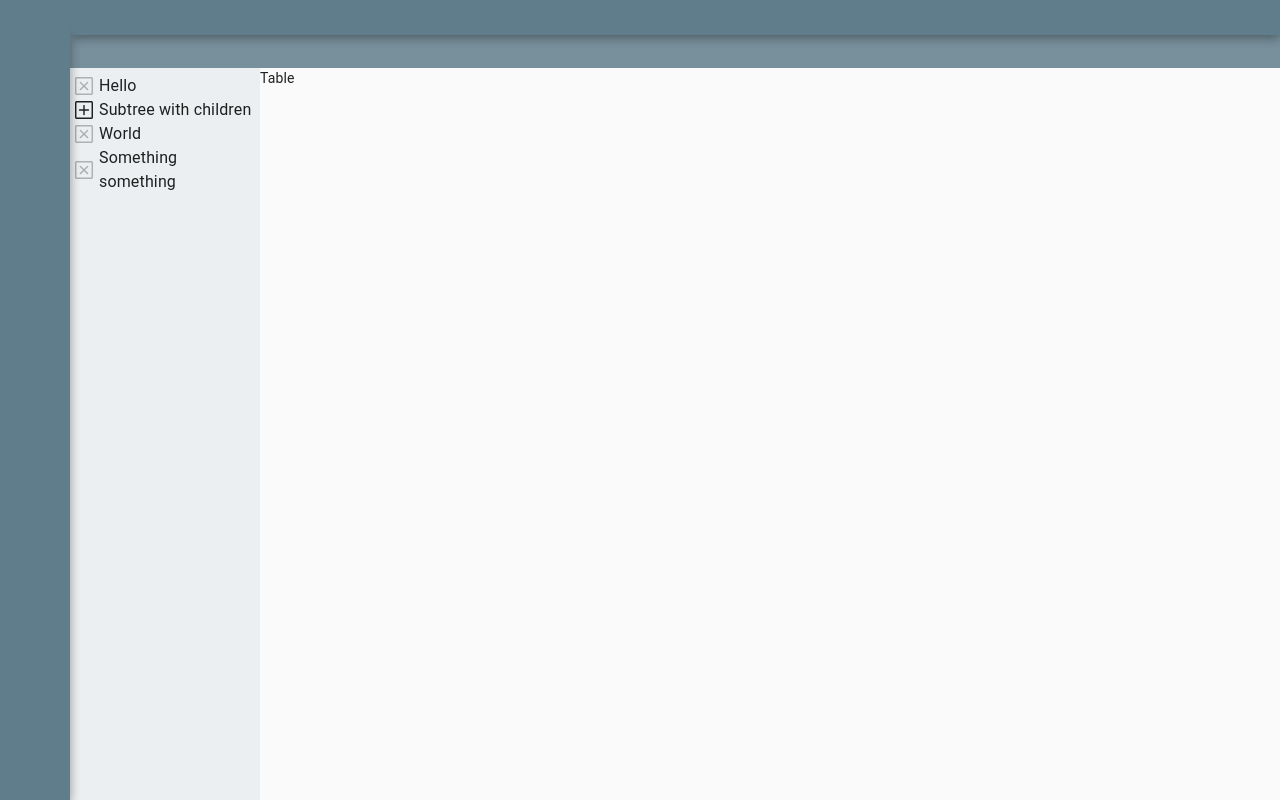
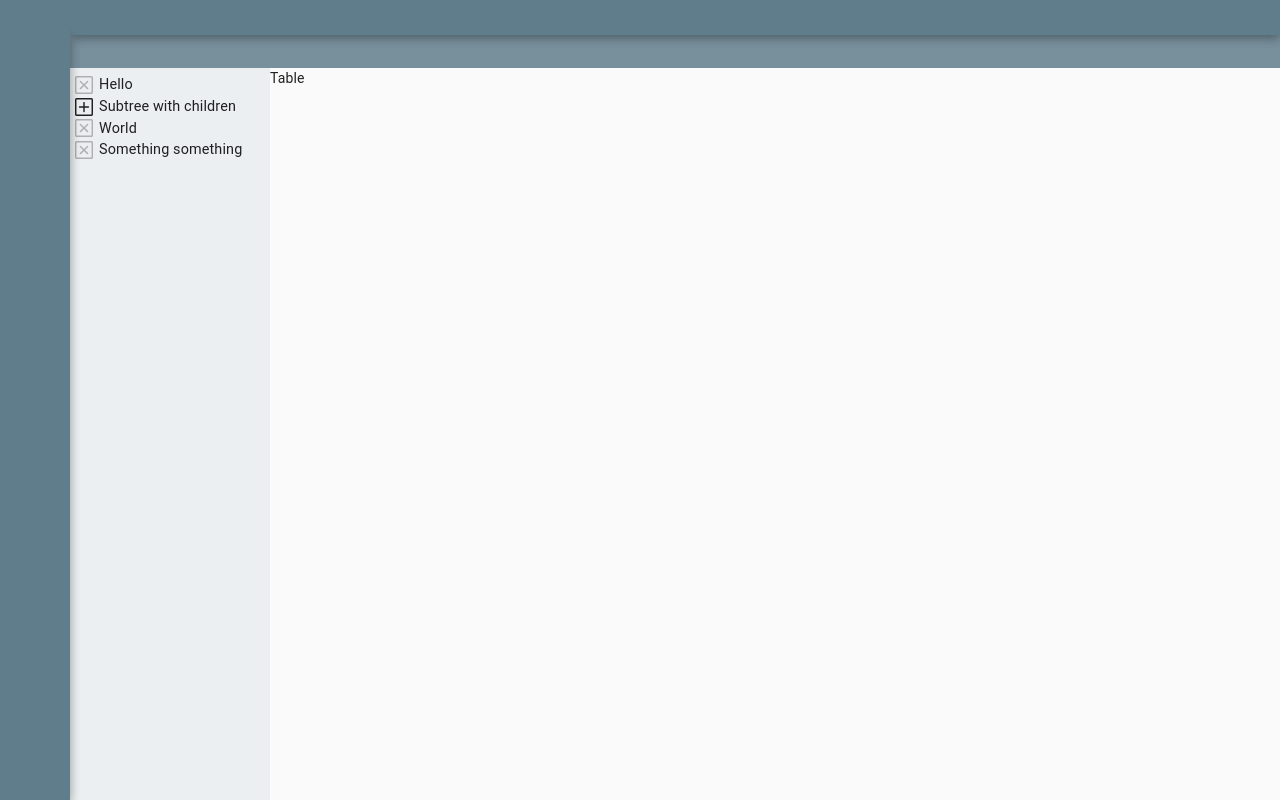
Before and after one commit to moayyaed/ih-v5-frontend, a React (Create React App) app: page /structure in a window 1280 px wide. Built offline with nearby package versions, Linux system fonts and the light colour scheme.

Commit message:
Explorer and AppToolBar

```diff
--- a/src/components/Explorer/index.js
+++ b/src/components/Explorer/index.js
@@ -12,7 +12,7 @@ import { useSpring, animated } from 'react-spring';
 
 const styles = {
   box: {
-    width: 190,
+    width: 200,
     height: '100%',
     backgroundColor: '#ECEFF1',
     padding: 6,
@@ -23,8 +23,11 @@ const useStyles = makeStyles({
   root: {
     height: '100%',
     flexGrow: 1,
-    maxWidth: 190,
+    maxWidth: 200 - 12,
   },
+  itemLabel: {
+    fontSize: '0.9rem',
+  }
 });
 
 const StyledTreeItem = withStyles(theme => ({
@@ -91,18 +94,18 @@ function Explorer() {
         defaultExpandIcon={<PlusSquare />}
         defaultEndIcon={<CloseSquare />}
       >
-        <StyledTreeItem nodeId="2" label="Hello" />
-        <StyledTreeItem nodeId="3" label="Subtree with children">
-          <StyledTreeItem nodeId="6" label="Hello" />
-          <StyledTreeItem nodeId="7" label="Sub-subtree with children">
-            <StyledTreeItem nodeId="9" label="Child 1" />
-            <StyledTreeItem nodeId="10" label="Child 2" />
-            <StyledTreeItem nodeId="11" label="Child 3" />
+        <StyledTreeItem classes={{ label: classes.itemLabel }} nodeId="2" label="Hello" />
+        <StyledTreeItem classes={{ label: classes.itemLabel }} nodeId="3" label="Subtree with children">
+          <StyledTreeItem classes={{ label: classes.itemLabel }} nodeId="6" label="Hello" />
+          <StyledTreeItem classes={{ label: classes.itemLabel }} nodeId="7" label="Sub-subtree with children">
+            <StyledTreeItem classes={{ label: classes.itemLabel }} nodeId="9" label="Child 1" />
+            <StyledTreeItem classes={{ label: classes.itemLabel }} nodeId="10" label="Child 2" />
+            <StyledTreeItem classes={{ label: classes.itemLabel }} nodeId="11" label="Child 3" />
           </StyledTreeItem>
-          <StyledTreeItem nodeId="8" label="Hello" />
+          <StyledTreeItem classes={{ label: classes.itemLabel }} nodeId="8" label="Hello" />
         </StyledTreeItem>
-        <StyledTreeItem nodeId="4" label="World" />
-        <StyledTreeItem nodeId="5" label="Something something" />
+        <StyledTreeItem classes={{ label: classes.itemLabel }} nodeId="4" label="World" />
+        <StyledTreeItem classes={{ label: classes.itemLabel }} nodeId="5" label="Something something" />
       </TreeView>
     </Box>
   );
```
